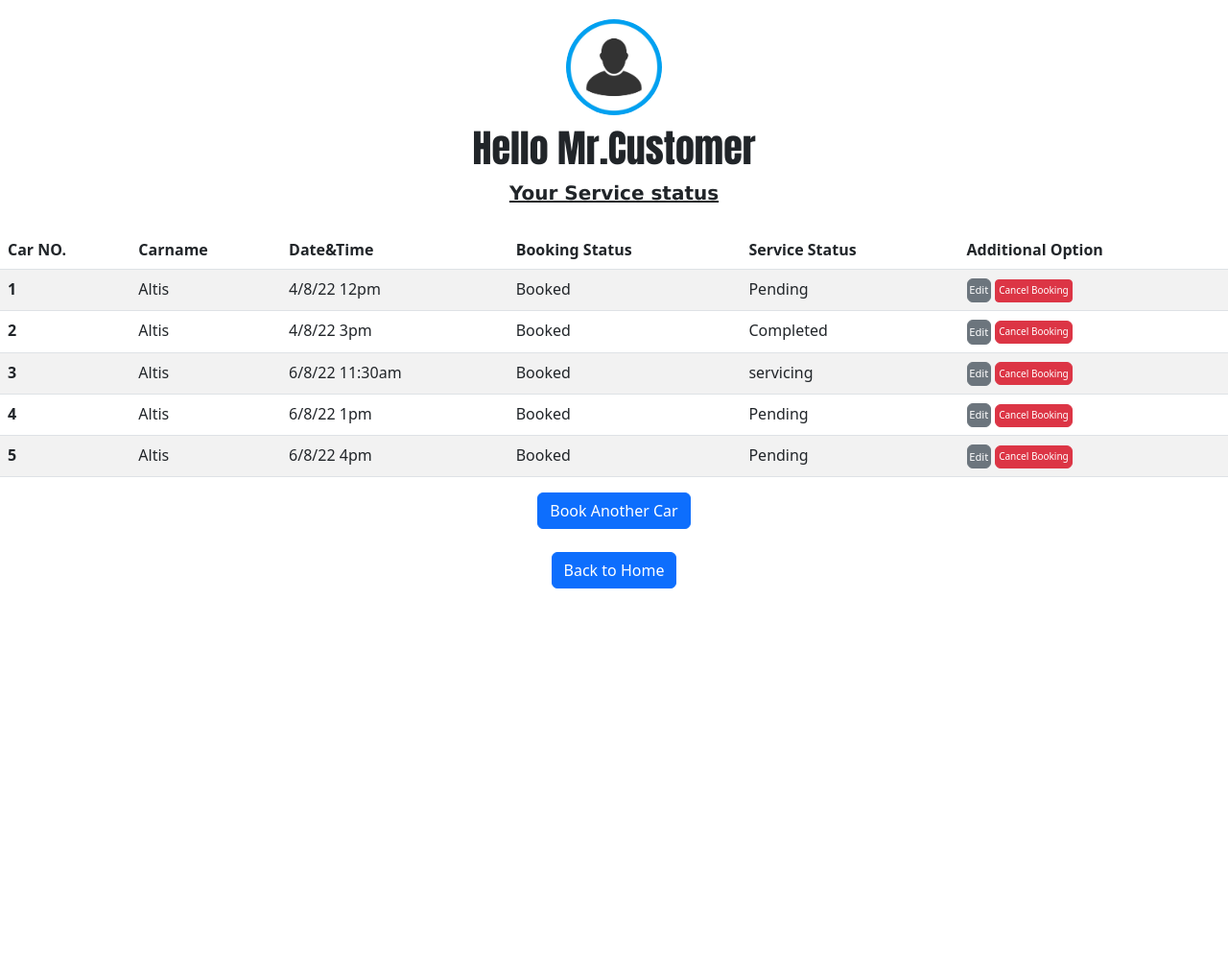
After one commit to JinshadKasim/carwash, a Django app: page /status in a window 1280 px wide. The commit adds this page. Shown: the whole page at 96% size. Run offline with Django 4.2, Linux system fonts and the light colour scheme.

Commit message:
status page

```diff
--- /dev/null
+++ b/customer/static/css/status.css
@@ -0,0 +1,67 @@
+
+.cus1{
+    width: 100px;
+    height: 100px;
+    margin-top: 20px;
+    border-radius: 50%;
+}
+
+.cusd{
+    display: flex;
+    justify-content: center;
+}
+
+.cusd2{
+    display: block;
+    text-align: center;
+}
+
+.cstmr{
+    font-family: Impact, Haettenschweiler, 'Arial Narrow Bold', sans-serif;
+    margin-top: 10px;
+}
+
+.status{
+    font-weight: bold;
+    font-size: 20px;
+    font-family: Verdana, Geneva, Tahoma, sans-serif;
+    text-decoration: underline;
+    margin-top: 10px;
+}
+
+.bbbt{
+    display: block;
+    text-align: center;
+}
+
+.rspnsv{
+    background-color: white;
+    width: 100%;
+    height: 1000px;
+    background-repeat: no-repeat;
+    background-size: cover;
+
+}
+
+.btnsz{
+    --bs-btn-padding-y: .20rem;
+    --bs-btn-padding-x: .1rem;
+    --bs-btn-font-size: .70rem;
+}
+
+.cbk{
+    font-size: 10px;
+}
+
+.cb{
+    --bs-btn-padding-y: .20rem;
+    --bs-btn-padding-x: .2rem;
+    --bs-btn-font-size: .65rem;
+}
+
+@media only screen and (max-width: 400px){
+    table{
+        font-size: 10px;
+    }
+
+}
--- a/customer/templates/customer/signedin.html
+++ b/customer/templates/customer/signedin.html
@@ -58,7 +58,7 @@
               <a class="nav-link active" href="{% url 'contact' %}" style="padding-left: 80px;"><span class="hvr">CONTACT&nbsp;US</span></a>
             </li>
             <li class="nav-item">
-              <a class="nav-link active" href="{% url 'contact' %}" style="padding-left: 80px;"><span class="hvr">SERVICE&nbsp;STATUS</span></a>
+              <a class="nav-link active" href="{% url 'status' %}" style="padding-left: 80px;"><span class="hvr">SERVICE&nbsp;STATUS</span></a>
             </li>
             <li class="nav-item">
               <a class="nav-link active" href="{% url 'index' %}" style="padding-left: 80px;"><span class="hvr">LOG&nbsp;OUT</span></a>
--- /dev/null
+++ b/customer/templates/customer/status.html
@@ -0,0 +1,89 @@
+{% load static %}
+<!DOCTYPE html>
+<html lang="en">
+<head>
+    <meta charset="UTF-8">
+    <meta http-equiv="X-UA-Compatible" content="IE=edge">
+    <meta name="viewport" content="width=device-width, initial-scale=1.0">
+    <title>Service Status</title>
+    <link rel="stylesheet" href="https://cdn.jsdelivr.net/npm/bootstrap@5.2.0/dist/css/bootstrap.min.css">
+    <script src="https://cdn.jsdelivr.net/npm/bootstrap@5.2.0/dist/js/bootstrap.bundle.min.js"></script>
+    <link rel="stylesheet" href="{% static 'css/status.css' %}">
+</head>
+<body>
+    <div class="rspnsv">
+    <div class="cusd">
+    <img src="{% static 'images/customer1.jpg' %}" alt="" class="cus1">
+    </div>
+    <div class="cusd2">
+        <h1 class="cstmr">Hello Mr.Customer</h1>
+    <span class="status">Your Service status</span>
+    </div>
+    <br>
+
+    <table class="table table-striped">
+        <thead>
+          <tr>
+            <th scope="col">Car NO.</th>
+            <th scope="col">Carname</th>
+            <th scope="col">Date&Time</th>
+            <th scope="col">Booking Status</th>
+            <th scope="col">Service Status</th>
+            <th scope="col">Additional Option</th>
+          </tr>
+        </thead>
+        <tbody>
+          <tr>
+            <th scope="row">1</th>
+            <td>Altis</td>
+            <td>4/8/22 12pm</td>
+            <td>Booked</td>
+            <td>Pending</td>
+            <td><button type="button" class="btn btn-secondary btnsz">Edit</button>&nbsp;<button type="BUtton" class="btn btn-danger btn-sm btnsz cb"><span class="cbk">Cancel Booking</span></button></td>
+          </tr>
+          <tr>
+            <th scope="row">2</th>
+            <td>Altis</td>
+            <td>4/8/22 3pm</td>
+            <td>Booked</td>
+            <td>Completed</td>
+            <td><button type="button" class="btn btn-secondary btnsz">Edit</button>&nbsp;<button type="BUtton" class="btn btn-danger btnsz cb"><span class="cbk">Cancel Booking</span></button></td>
+          </tr>
+          <tr>
+            <th scope="row">3</th>
+            <td>Altis</td>
+            <td>6/8/22 11:30am</td>
+            <td>Booked</td>
+            <td>servicing</td>
+            <td><button type="button" class="btn btn-secondary btnsz">Edit</button>&nbsp;<button type="BUtton" class="btn btn-danger btnsz cb"><span class="cbk">Cancel Booking</span></button></td>
+          </tr>
+          <tr>
+            <th scope="row">4</th>
+            <td>Altis</td>
+            <td>6/8/22 1pm</td>
+            <td>Booked</td>
+            <td>Pending</td>
+            <td><button type="button" class="btn btn-secondary btnsz">Edit</button>&nbsp;<button type="BUtton" class="btn btn-danger btnsz cb"><span class="cbk">Cancel Booking</span></button></td>
+          </tr>
+          <tr>
+            <th scope="row">5</th>
+            <td>Altis</td>
+            <td>6/8/22 4pm</td>
+            <td>Booked</td>
+            <td>Pending</td>
+            <td><button type="button" class="btn btn-secondary btnsz">Edit</button>&nbsp;<button type="BUtton" class="btn btn-danger btnsz cb"><span class="cbk">Cancel Booking</span></button></td>
+          </tr>
+        </tbody>
+      </table>
+
+      <div class="bbbt"><a href="{% url 'booking' %}">
+        <button type="button" class="btn btn-primary">Book Another Car</button></a>
+        <br><br>
+        <button type="button" class="btn btn-primary" onclick="history.back()">Back to Home</button>
+      </div>
+      </div>
+
+
+
+</body>
+</html>
--- a/customer/urls.py
+++ b/customer/urls.py
@@ -9,4 +9,5 @@ urlpatterns = [
     path('contact',views.contact,name='contact'),
     path('home',views.signedin,name='home'),
     path('booking',views.booking,name='booking'),
+    path('status',views.status,name='status'),
 ]
--- a/customer/views.py
+++ b/customer/views.py
@@ -17,3 +17,7 @@ def signedin(request):
 
 def booking(request):
     return render(request,'customer/booking.html')
+
+
+def status(request):
+    return render(request,'customer/status.html')
```
Also changed, not shown: customer/static/css/login.css (+7 -1 lines), customer/static/images/customer.jpg (added), customer/static/images/customer1.jpg (added), customer/static/images/jaguar.jpg (added).
